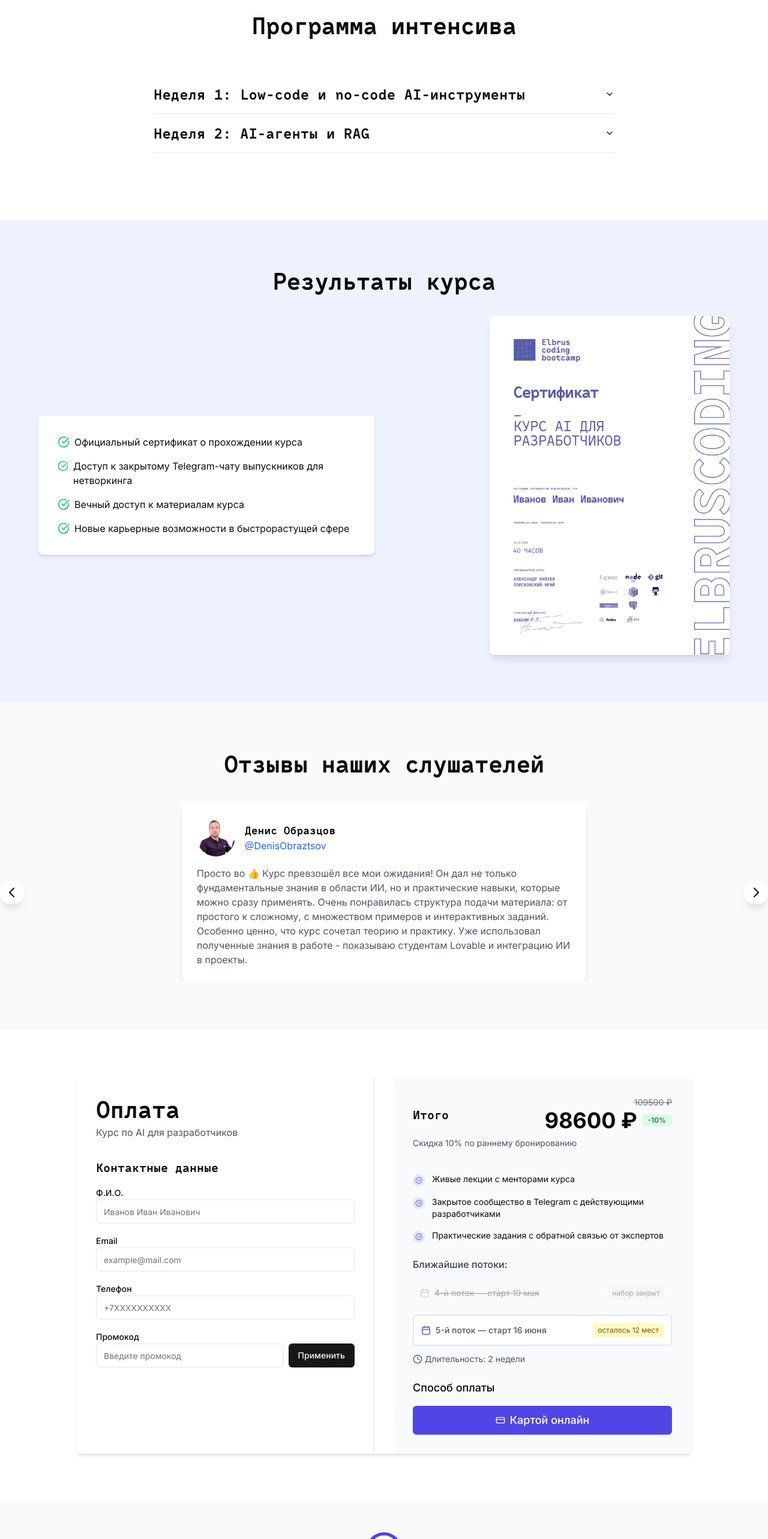
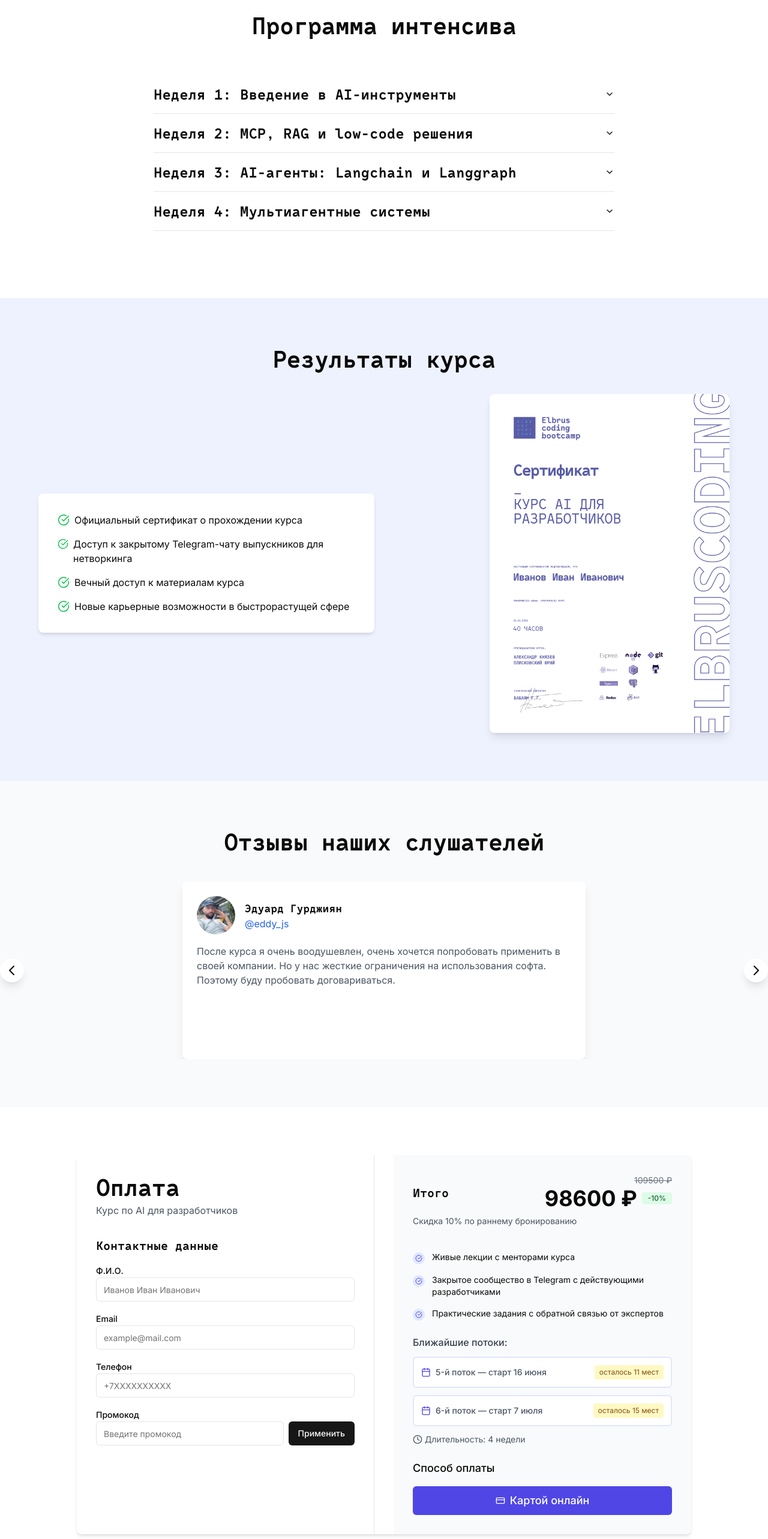
Before and after one commit to grentank/ai-elbrus-landing, a Next.js app: page / in a window 1280 px wide. Shown: the part 4860-7426 px from the top of the page at 60% size. Built offline with nearby package versions, Linux system fonts and the light colour scheme.

Commit message:
Update payment section dates, revise program week titles and content, and add new testimonials

```diff
--- a/components/sections/payment-section.tsx
+++ b/components/sections/payment-section.tsx
@@ -316,19 +316,23 @@ export default function PaymentSection() {
                 <p className="font-medium text-base text-gray-700 mb-2">
                   Ближайшие потоки:
                 </p>
-                <ClosedDateCard date="4-й поток — старт 19 мая" />
+                {/* <ClosedDateCard date="4-й поток — старт 19 мая" /> */}
                 {/* <StartDateCard
                   date="4-й поток — старт 19 мая"
                   remainingPlaces={8}
                 /> */}
                 <StartDateCard
                   date="5-й поток — старт 16 июня"
-                  remainingPlaces={12}
+                  remainingPlaces={11}
+                />
+                <StartDateCard
+                  date="6-й поток — старт 7 июля"
+                  remainingPlaces={15}
                 />
 
                 <div className="flex items-center gap-1 mt-2">
                   <Clock className="h-4 w-4" />
-                  <span>Длительность: 2 недели</span>
+                  <span>Длительность: 4 недели</span>
                 </div>
               </div>
 
--- a/components/sections/programm.tsx
+++ b/components/sections/programm.tsx
@@ -7,7 +7,7 @@ import {
 
 const weeksData = [
   {
-    title: "Неделя 1: Low-code и no-code AI-инструменты",
+    title: "Неделя 1: Введение в AI-инструменты",
     value: "week-1",
     days: [
       {
@@ -15,13 +15,13 @@ const weeksData = [
         description:
           "Знакомство с современными AI-инструментами, которые значительно ускоряют процесс разработки. Практическое применение AI IDE и чат-систем для решения реальных задач.",
         points: [
-          "AI IDE: Cursor + MCP, Giga IDE, Github Copilot",
+          "AI IDE: Cursor IDE, Github Copilot",
           "Чат-системы: DeepSeek, GigaChat, ChatGPT и другие",
           "Практические примеры использования AI для ускорения разработки",
         ],
       },
       {
-        title: "Вторник: Подключение AI через API",
+        title: "Среда: Подключение AI через API",
         description:
           "Изучение методов интеграции различных AI-моделей в собственные приложения через API. Практическая работа с российскими и международными провайдерами AI.",
         points: [
@@ -31,7 +31,7 @@ const weeksData = [
         ],
       },
       {
-        title: "Среда: Автоматизация деплоя с помощью AI",
+        title: "Пятница: Автоматизация деплоя с помощью AI",
         description:
           "Освоение современных инструментов для автоматизации процесса деплоя приложений с использованием AI. Демонстрация полного цикла от разработки до публикации.",
         points: [
@@ -40,14 +40,30 @@ const weeksData = [
           "Автоматизация CI/CD процессов с помощью AI",
         ],
       },
+    ],
+  },
+  {
+    title: "Неделя 2: MCP, RAG и low-code решения",
+    value: "week-2",
+    days: [
       {
-        title: "Четверг: Model Context Protocol (MCP)",
+        title: "Понедельник: Основы RAG и работа с векторными базами данных",
         description:
-          "Введение в протокол Model Context Protocol (MCP) и его применение для улучшения качества ответов AI. Подключение коммьюнити-серверов и написание собственного MCP-сервера.",
+          "Введение в технологию Retrieval-Augmented Generation (RAG) и её применение для улучшения качества ответов AI. Создание и настройка векторных баз данных.",
+        points: [
+          "Принципы работы RAG и его преимущества",
+          "Создание векторной базы данных и эмбеддинг",
+          "Обзор инструментов: GigaChain Rag и langchain Rag",
+        ],
+      },
+      {
+        title: "Среда: Model Context Protocol (MCP)",
+        description:
+          "Введение в протокол MCP и его применение для улучшения качества ответов AI. Подключение коммьюнити-серверов и написание собственного MCP-сервера.",
         points: [
           "Что такое MCP и его преимущества",
           "Обзор платформ коммьюнити серверов",
-          "Пишем свой MCP-сервер, подключаем в Cursor IDE",
+          "Пишем свой MCP-сервер, подключаем в MCP-клиент (Cursor)",
         ],
       },
       {
@@ -58,27 +74,17 @@ const weeksData = [
         points: [
           "Разворачиваем локальную версию n8n через Docker или npx",
           "Выполнение действий по триггеру: сообщение в чате, webhook, отправка формы",
-          "Настройка агента на автоматическое выполнение действий и взаимодействие с инструментами",
+          "Настройка агента на планирование и использование тулов, подключение к RAG",
         ],
       },
     ],
   },
   {
-    title: "Неделя 2: AI-агенты и RAG",
-    value: "week-2",
+    title: "Неделя 3: AI-агенты: Langchain и Langgraph",
+    value: "week-3",
     days: [
       {
-        title: "Понедельник: Основы RAG и работа с векторными базами данных",
-        description:
-          "Введение в технологию Retrieval-Augmented Generation (RAG) и её применение для улучшения качества ответов AI. Создание и настройка векторных баз данных.",
-        points: [
-          "Принципы работы RAG и его преимущества",
-          "Создание векторной базы данных и эмбеддинг",
-          "Обзор инструментов: GigaChain Rag и langchain Rag, GraphRAG",
-        ],
-      },
-      {
-        title: "Вторник: langchain и создание первого агента",
+        title: "Понедельник: langchain и создание первого агента",
         description:
           "Погружение в мир AI-агентов и их возможности для автоматизации рутинных задач разработки. Практическое создание первого агента, использующего кастомные и коммьюнити инструменты.",
         points: [
@@ -94,17 +100,45 @@ const weeksData = [
         points: [
           "Работа с LangGraph для создания агентов на основе графа состояний",
           "Подключение нескольких вершин и описание переходов между ними",
-          "Агенты с памятью и их применение, обращаемся к Google Drive",
+          "Агенты с памятью и их применение",
         ],
       },
       {
-        title: "Четверг: Best-practices для создания агентов",
+        title: "Пятница: Best-practices для создания агентов",
         description:
           "Дорабатываем агента и изучаем лучшие практики для их создания: Human-in-the-loop, обработка ошибок, fallback-стратегии, планирование задач и событий. Рассматриваем бизнес-кейсы применения агентов.",
         points: [
           "Интеграция с Google Sheets, Github и файловыми источниками",
           "Дополнение контекста агента с RAG и из внешних источников",
           "Обработка ошибок, fallback-стратегии и human-in-the-loop",
+        ],
+      },
+    ],
+  },
+  {
+    title: "Неделя 4: Мультиагентные системы",
+    value: "week-4",
+    days: [
+      {
+        title:
+          "Понедельник: Мультиагентные системы на LangGraph, архитектуры Swarm и Supervisor",
+        description:
+          "Практика построения мультиагентных систем на LangGraph. Сравнение архитектур Swarm и Supervisor: особенности, сценарии применения, плюсы и минусы. Реализация передачи данных между агентами (handoff).",
+        points: [
+          "Построение мультиагентной системы на LangGraph",
+          "Сравнение архитектур Swarm и Supervisor: подходы и различия",
+          "Реализация handoff: передача данных между агентами через tool_call",
+        ],
+      },
+      {
+        title:
+          "Среда: Менеджмент состояния, работа с контекстом и иерархия в мультиагентных системах",
+        description:
+          "Изучение особенностей управления состоянием мультиагентных систем: сепарация стейта, подграфы, иерархия агентов. Разбор кейсов передачи истории сообщений и аргументов между агентами, а также проблемы длинного контекста и его суммаризации.",
+        points: [
+          "Менеджмент состояния: сепарация стейта, подграфы, иерархия",
+          "Проблема длинного контекста: обрезка и суммаризация истории",
+          "Обсуждение архитектур взаимодействия агентов и истории сообщений",
         ],
       },
       {
--- a/components/sections/testimonials-section.tsx
+++ b/components/sections/testimonials-section.tsx
@@ -9,21 +9,29 @@ interface Testimonial {
   text: string;
   telegram: string;
   profilePicture: string;
+  position?: string;
 }
 
 const testimonials: Testimonial[] = [
+  {
+    author: "Эдуард Гурджиян",
+    text: `После курса я очень воодушевлен, очень хочется попробовать применить в своей компании. Но у нас жесткие ограничения на использования софта. Поэтому буду пробовать договариваться.`,
+    telegram: "@eddy_js",
+    profilePicture: "eduard.jpg",
+  },
+  {
+    author: "Михаил Гудов",
+    text: `Как по мне - отличный курс, дает неплохую вводную для понимания работы LLM и AI-агентов. Буду применять знания на практике, писать своих агентов. Оказалось, все не так и сложно)`,
+    telegram: "@mgudov",
+    profilePicture: "mgudov.jpg",
+    position: "разработчик на Go в компании Carprice",
+  },
   {
     author: "Денис Образцов",
     text: `Просто во 👍
 Курс превзошёл все мои ожидания! Он дал не только фундаментальные знания в области ИИ, но и практические навыки, которые можно сразу применять. Очень понравилась структура подачи материала: от простого к сложному, с множеством примеров и интерактивных заданий. Особенно ценно, что курс сочетал теорию и практику. Уже использовал полученные знания в работе - показываю студентам Lovable и интеграцию ИИ в проекты.`,
     telegram: "@DenisObraztsov",
     profilePicture: "denis.jpg",
-  },
-  {
-    author: "Эдуард Гурджиян",
-    text: `После курса я очень воодушевлен, очень хочется попробовать применить в своей компании. Но у нас жесткие ограничения на использования софта. Поэтому буду пробовать договариваться.`,
-    telegram: "@eddy_js",
-    profilePicture: "eduard.jpg",
   },
   {
     author: "Макс Кошеутов",
@@ -86,6 +94,11 @@ export default function TestimonialsSection() {
                         <h3 className="font-semibold text-lg">
                           {testimonial.author}
                         </h3>
+                        {testimonial.position && (
+                          <div className="text-sm text-gray-500 mb-1">
+                            {testimonial.position}
+                          </div>
+                        )}
                         <a
                           href={`https://t.me/${testimonial.telegram.slice(1)}`}
                           target="_blank"
```
Also changed, not shown: public/images/testimonials/mgudov.jpg (added).
